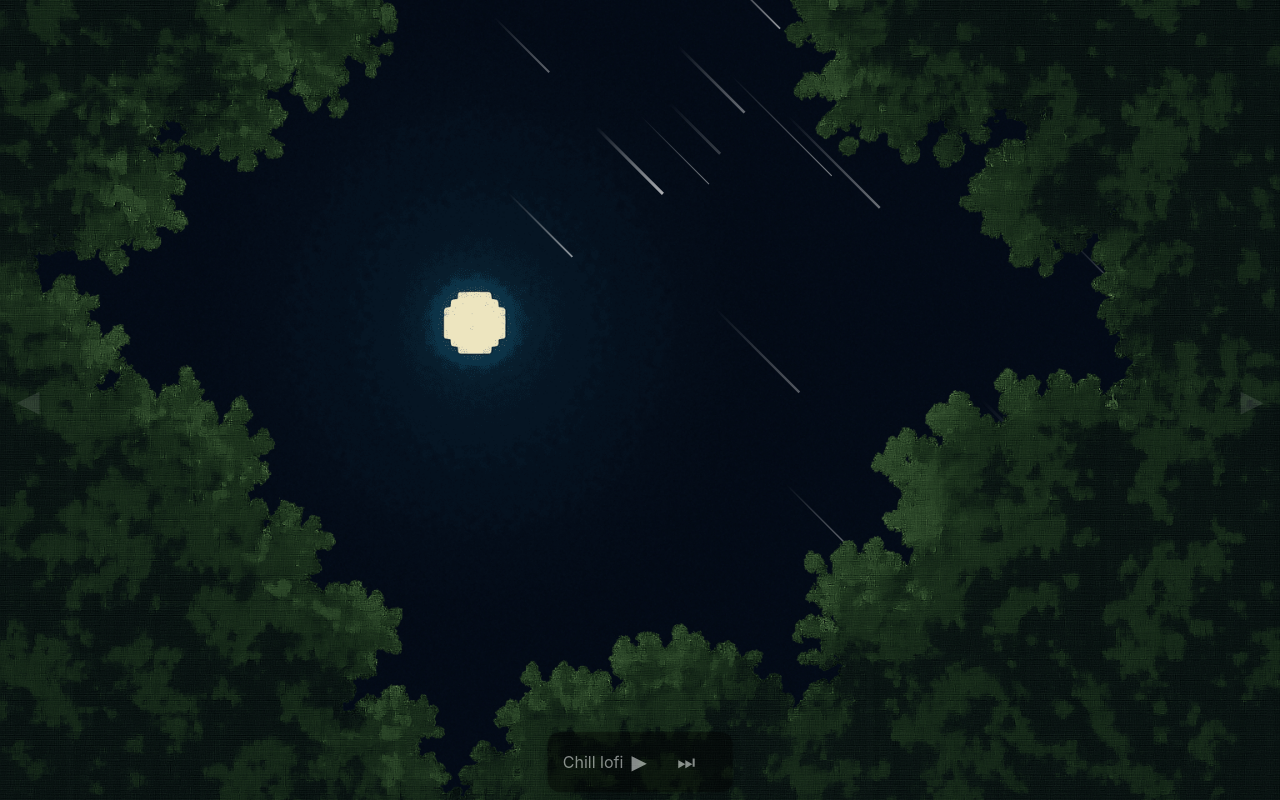
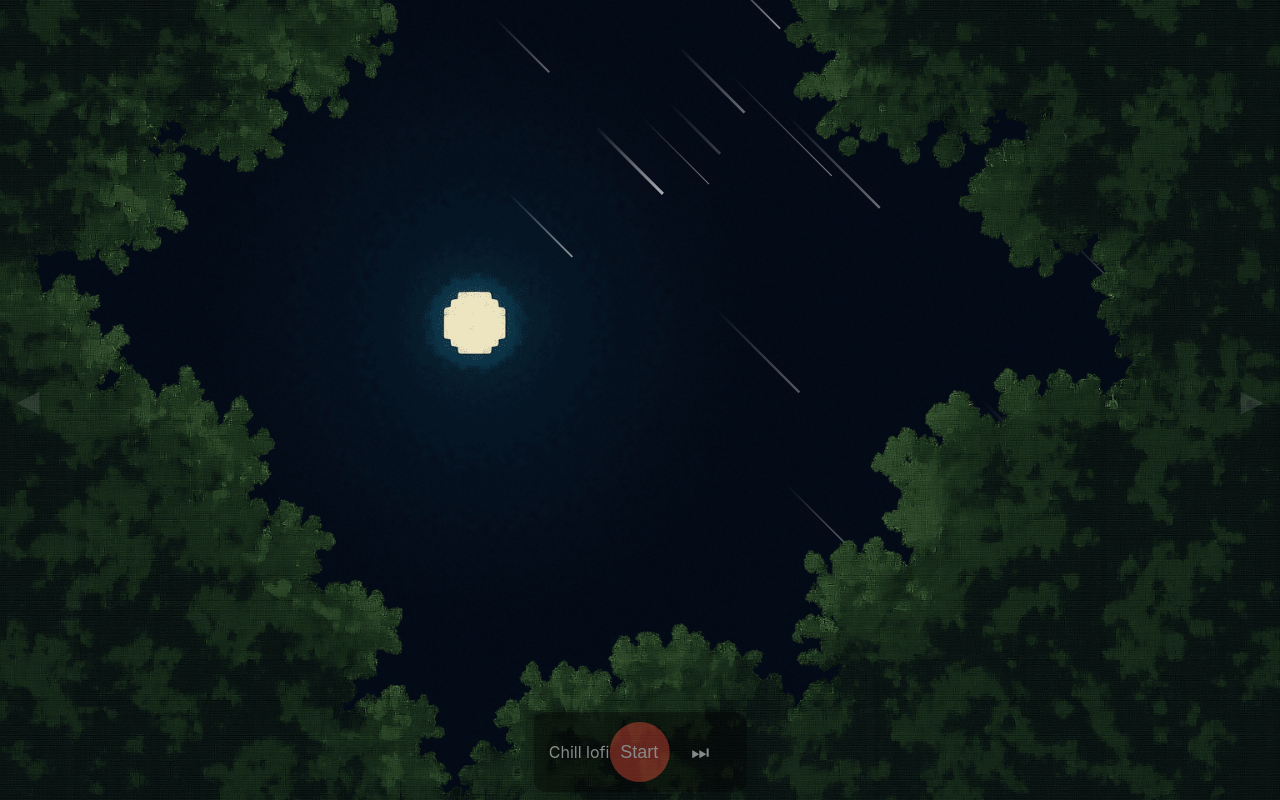
Before and after one commit to grigri201/lofi-time, a React (Vite) app: page / in a window 1280 px wide. Built offline with nearby package versions, Linux system fonts and the light colour scheme.

Commit message:
feat: add pomodoro timer

```diff
--- a/src/components/AudioPlayer.tsx
+++ b/src/components/AudioPlayer.tsx
@@ -8,16 +8,38 @@ export const AudioPlayer: React.FC = () => {
   const audioRef = useRef<HTMLAudioElement>(null);
   const [isPlaying, setIsPlaying] = useState(false);
   const [trackIndex, setTrackIndex] = useState(0);
+  const [timeLeft, setTimeLeft] = useState(30); // 30 second pomodoro
+  const timerRef = useRef<NodeJS.Timeout | null>(null);
 
   const playPause = () => {
     const audio = audioRef.current;
     if (!audio) return;
     if (isPlaying) {
       audio.pause();
+      if (timerRef.current) {
+        clearInterval(timerRef.current);
+        timerRef.current = null;
+      }
+      setTimeLeft(30);
+      setIsPlaying(false);
     } else {
       audio.play().catch(() => {});
+      setIsPlaying(true);
+      setTimeLeft(30);
+      if (timerRef.current) clearInterval(timerRef.current);
+      timerRef.current = setInterval(() => {
+        setTimeLeft((t) => {
+          if (t <= 1) {
+            audio.pause();
+            setIsPlaying(false);
+            clearInterval(timerRef.current!);
+            timerRef.current = null;
+            return 30;
+          }
+          return t - 1;
+        });
+      }, 1000);
     }
-    setIsPlaying(!isPlaying);
   };
 
   useEffect(() => {
@@ -35,11 +57,11 @@ export const AudioPlayer: React.FC = () => {
       <audio ref={audioRef} preload="metadata" />
       <div className="song-title">{playlist[trackIndex].name}</div>
       <button
-        className="control-btn"
+        className="control-btn pomodoro-btn"
         onClick={playPause}
-        aria-label="Play/Pause"
+        aria-label="Pomodoro Timer"
       >
-        <div className={isPlaying ? "icon-pause" : "icon-play"} />
+        {isPlaying ? `${timeLeft}s` : "Start"}
       </button>
       <button className="control-btn" onClick={next} aria-label="Next Song">
         <div className="icon-next" />
--- a/src/style.css
+++ b/src/style.css
@@ -76,6 +76,16 @@ canvas {
     display: flex;
     justify-content: center;
     align-items: center;
+}
+
+.pomodoro-btn {
+    width: 60px;
+    height: 60px;
+    font-size: 18px;
+    color: #fff;
+    background-color: #c0392b;
+    border-radius: 50%;
+    margin-right: 15px;
 }
 
 .control-btn div[class^="icon-"] {
```
